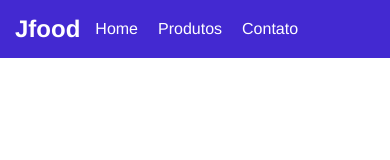
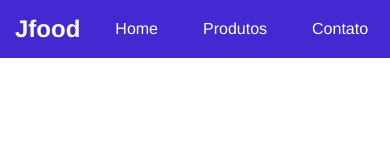
Before and after one commit to Dexzinn/ifood, a plain HTML site: page index.html in a window 390 px wide. Drawn offline with Linux system fonts and the light colour scheme.

Commit message:
css
alterei algumas coisas no css em questão da responsividade do celular, MENUU

```diff
--- a/estilo.css
+++ b/estilo.css
@@ -17,15 +17,15 @@ header > nav {
 }
 
 header > nav > li {
-    margin: 5px 0 5px 10px;
+    margin: 5px 0 5px 25px;
     list-style-type: none;
 
 }
 
 header > nav > li > a {
     color: white;
-    padding: 5px;
-    border-radius: 8px;
+    padding: 10px;
+    border-radius: 9px;
     text-decoration: none;
 }
 header > nav > li a:hover {
```
